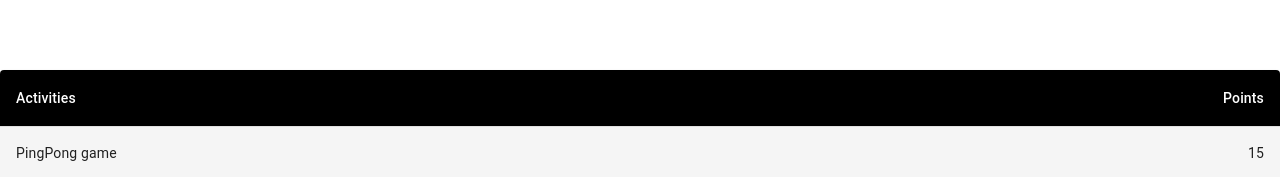
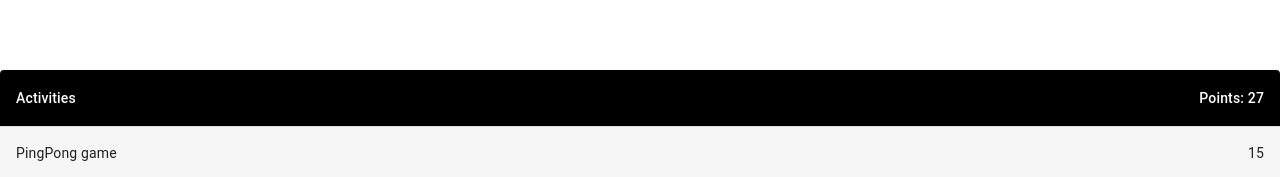
Before and after one commit to erik-vm/team-score-tracker, a React (Create React App) app: page / in a window 1280 px wide. Shown: the part 454-631 px from the top of the page. Built offline with nearby package versions, Linux system fonts and the light colour scheme.

Commit message:
-Added calculating points functionality

```diff
--- a/src/components/Activities.js
+++ b/src/components/Activities.js
@@ -30,6 +30,12 @@ const Activities = () => {
         },
       }));
 
+      const points = [15,5,7]
+
+      let totalPoints = points.reduce((accumulator, currentValue) => {
+        return accumulator + currentValue;
+      }, 0);
+
 
     return(
         <TableContainer component={Paper}>
@@ -37,7 +43,7 @@ const Activities = () => {
         <TableHead>
           <TableRow>
             <StyledTableCell>Activities</StyledTableCell>
-            <StyledTableCell align="right">Points</StyledTableCell>
+            <StyledTableCell align="right">Points: {totalPoints}</StyledTableCell>
 
           </TableRow>
         </TableHead>
```
